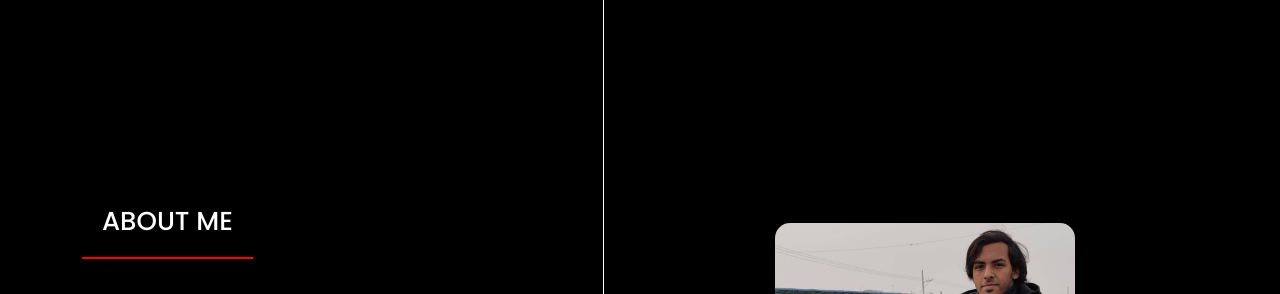
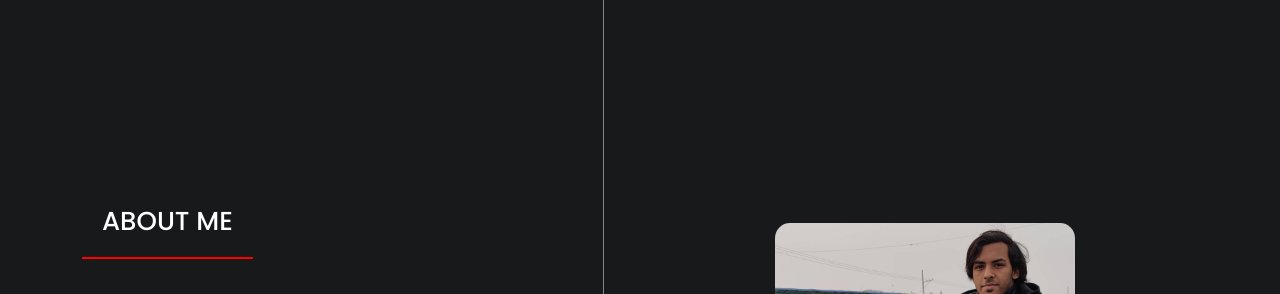
Before and after one commit to arifulislamarman06/my-portfolio, a plain HTML site: page index.html in a window 1280 px wide. Shown: the part 601-895 px from the top of the page. Drawn offline with nearby package versions, Linux system fonts and the light colour scheme.

Commit message:
Update style.css

```diff
--- a/css/style.css
+++ b/css/style.css
@@ -1,5 +1,5 @@
 @import url("https://fonts.googleapis.com/css2?family=Poppins:wght@100;200;300;400;500;600;700;900&display=swap");
-body{  background-color: #000;
+body{  background-color: #18191A ;
         font-family: Poppins,
         sans-serif;
 }
@@ -97,7 +97,7 @@ header{
     left: -46px;
     top: 230px;
     color: red;
-    background-color: #fff;
+    background-color: #f5f5f57a;
     border: 1px solid transparent;
     font-weight: 600;
     letter-spacing: 1px;
@@ -107,7 +107,7 @@ header{
     transform: rotate(270deg);
     left: -45px;
     color: red;
-    background: rgb(0, 0, 0);
+    background: #18191a;
     letter-spacing: 1px;
     font-weight: 600;
     border: 1px solid transparent;
```
